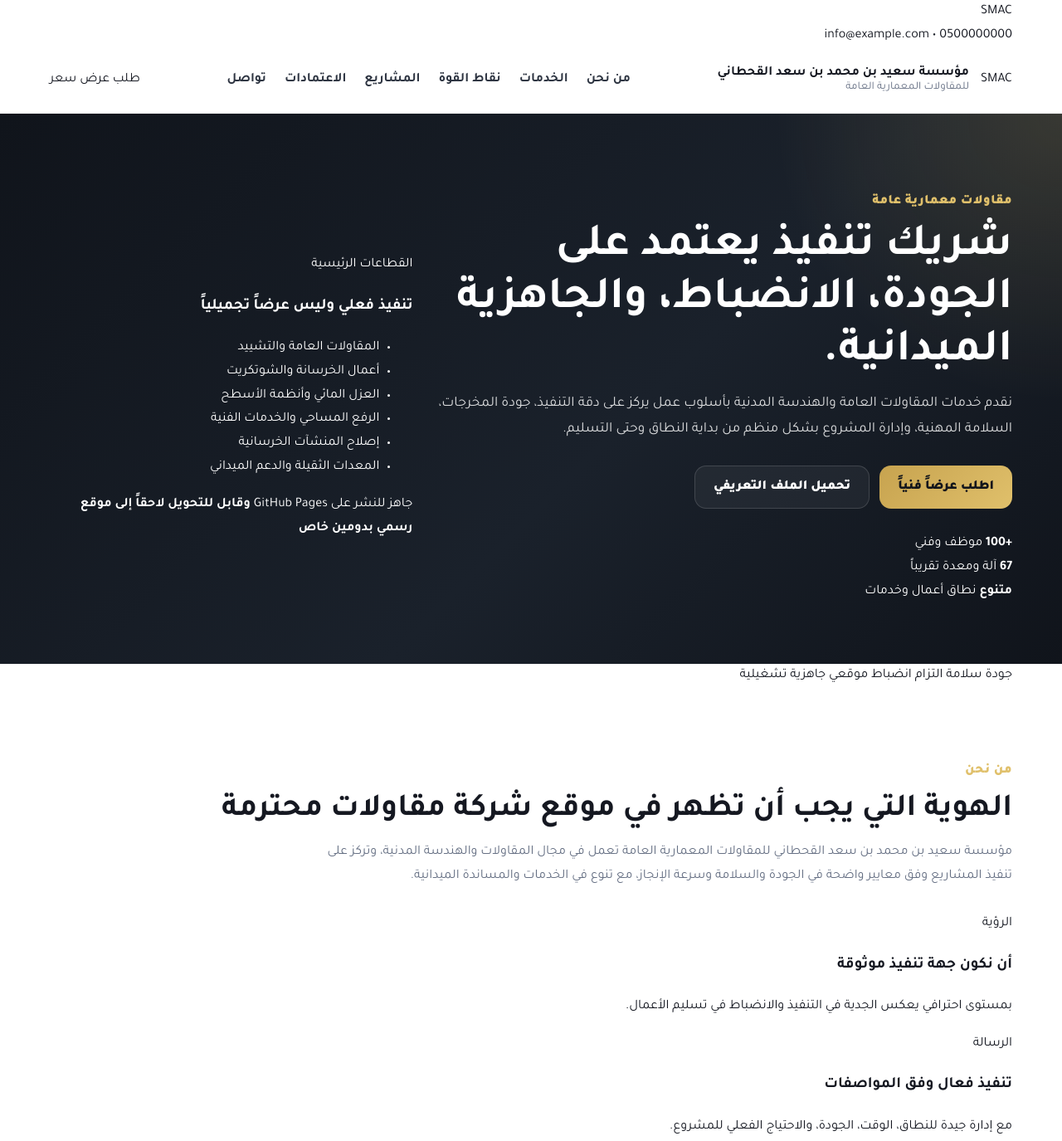
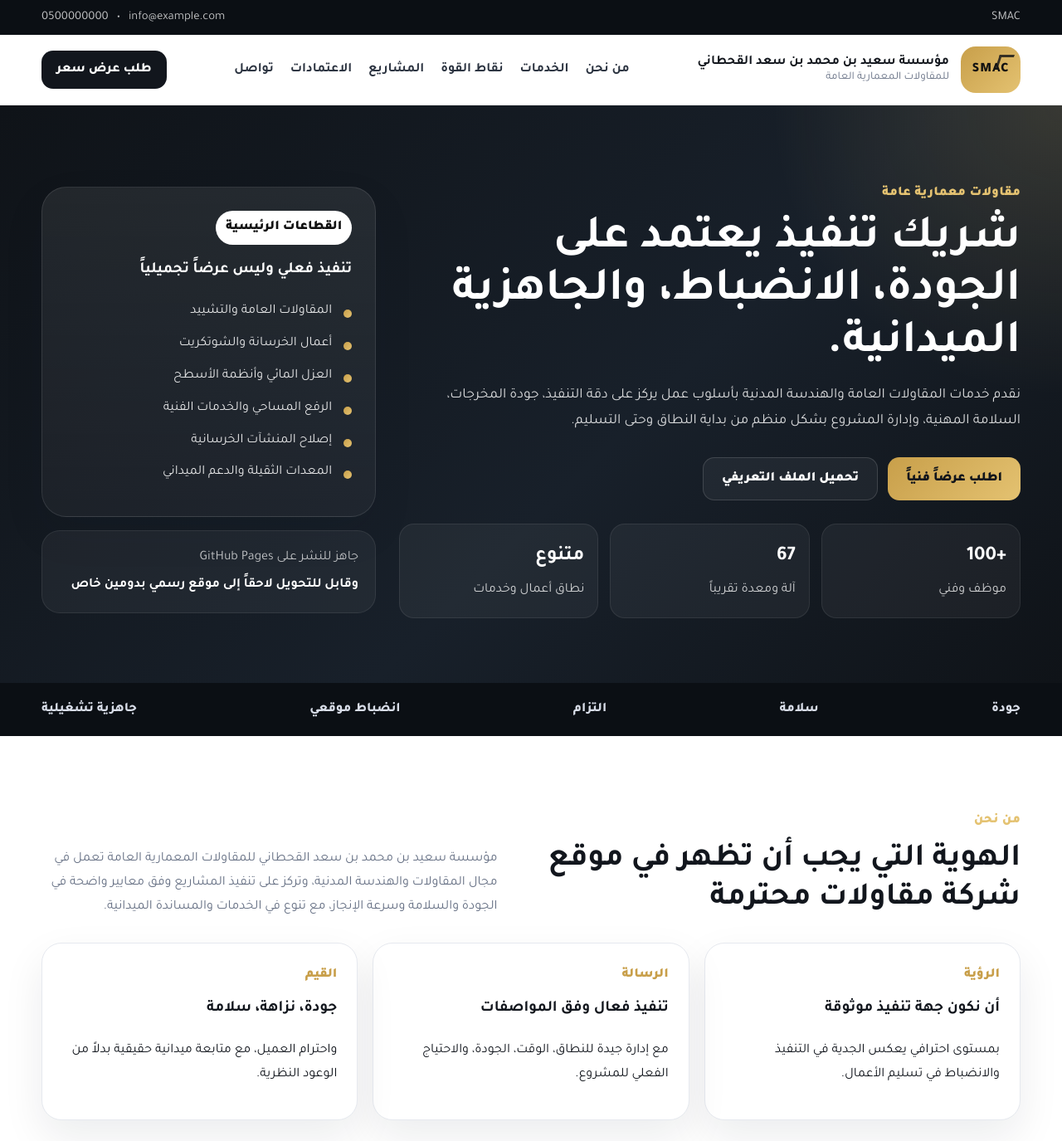
Before and after one commit to d3hm2014/smac, a plain HTML site: page index.html in a window 1280 px wide. Shown: the top 1375 px of the page at 83% size. Drawn offline with Linux system fonts and the light colour scheme.

Commit message:
Refactor styles and improve responsiveness
Updated CSS variables and styles for various components, including adjustments to colors, shadows, and layout for better responsiveness.

```diff
--- a/styles.css
+++ b/styles.css
@@ -1,93 +1,507 @@
 :root{
   --bg:#0f1318;
-  --bg-2:#171c24;
+  --bg2:#151b22;
   --surface:#ffffff;
-  --surface-2:#f6f7f9;
-  --line:#e7e9ee;
-  --text:#151821;
-  --muted:#667084;
-  --gold:#c7a34f;
-  --gold-2:#e0c06b;
+  --surface2:#f5f7fa;
+  --line:#e6e9ef;
+  --text:#12161d;
+  --muted:#677185;
+  --gold:#c89f4a;
+  --gold2:#e4c271;
+  --dark:#0f1318;
   --white:#ffffff;
-  --shadow:0 18px 45px rgba(0,0,0,.08);
+  --shadow:0 20px 50px rgba(14,22,35,.08);
   --radius:24px;
 }
 *{box-sizing:border-box}
 html{scroll-behavior:smooth}
-body{margin:0;font-family:"Tajawal",system-ui,sans-serif;background:#fff;color:var(--text);line-height:1.8}
+body{
+  margin:0;
+  font-family:"Tajawal",system-ui,sans-serif;
+  color:var(--text);
+  background:#fff;
+  line-height:1.8;
+}
 a{text-decoration:none;color:inherit}
-.container{width:min(1160px,calc(100% - 32px));margin:auto}
-.site-header{position:sticky;top:0;z-index:60;background:rgba(255,255,255,.88);backdrop-filter:blur(14px);border-bottom:1px solid rgba(0,0,0,.06)}
-.nav{min-height:78px;display:flex;align-items:center;justify-content:space-between;gap:20px}
-.brand{display:flex;align-items:center;gap:14px}
-.brand-icon{min-width:64px;height:48px;display:grid;place-items:center;border-radius:16px;background:linear-gradient(135deg,var(--gold),var(--gold-2));color:#111;font-weight:900;letter-spacing:1px}
-.brand-copy{display:flex;flex-direction:column;line-height:1.2}
+.container{width:min(1180px,calc(100% - 32px));margin:auto}
+.topbar{
+  background:#0b0f14;
+  color:rgba(255,255,255,.75);
+  font-size:.92rem;
+}
+.topbar-wrap{
+  min-height:42px;
+  display:flex;
+  align-items:center;
+  justify-content:space-between;
+  gap:12px;
+}
+.topbar-links{
+  display:flex;
+  align-items:center;
+  gap:10px;
+  flex-wrap:wrap;
+}
+.site-header{
+  position:sticky;
+  top:0;
+  z-index:50;
+  background:rgba(255,255,255,.88);
+  backdrop-filter:blur(14px);
+  border-bottom:1px solid rgba(0,0,0,.06);
+}
+.nav{
+  min-height:84px;
+  display:flex;
+  align-items:center;
+  justify-content:space-between;
+  gap:16px;
+}
+.brand{
+  display:flex;
+  align-items:center;
+  gap:14px;
+  min-width:0;
+}
+.brand-mark{
+  width:72px;
+  height:56px;
+  border-radius:18px;
+  background:linear-gradient(135deg,var(--gold),var(--gold2));
+  position:relative;
+  display:flex;
+  align-items:center;
+  justify-content:center;
+  overflow:hidden;
+  flex-shrink:0;
+}
+.mark-line{
+  position:absolute;
+  top:10px;
+  right:10px;
+  width:18px;
+  height:18px;
+  border-top:3px solid #1b1b1b;
+  border-left:3px solid #1b1b1b;
+  transform:skew(-18deg);
+  opacity:.85;
+}
+.mark-text{
+  font-weight:900;
+  color:#111;
+  letter-spacing:1px;
+}
+.brand-copy{
+  display:flex;
+  flex-direction:column;
+  line-height:1.2;
+}
 .brand-copy strong{font-size:1rem}
 .brand-copy small{color:var(--muted)}
-.nav-links{display:flex;align-items:center;gap:22px;flex-wrap:wrap}
-.nav-links a{font-weight:700;color:#2d3441}
-.menu-toggle{display:none;border:0;background:#11161d;color:#fff;border-radius:12px;padding:10px 12px;font-size:20px}
+.nav-links{
+  display:flex;
+  gap:20px;
+  align-items:center;
+  flex-wrap:wrap;
+}
+.nav-links a{
+  font-weight:700;
+  color:#2b3340;
+}
+.nav-cta{
+  min-height:46px;
+  padding:0 18px;
+  border-radius:14px;
+  background:#12161d;
+  color:#fff;
+  display:inline-flex;
+  align-items:center;
+  justify-content:center;
+  font-weight:800;
+  white-space:nowrap;
+}
+.menu-toggle{
+  display:none;
+  border:0;
+  background:#11161d;
+  color:#fff;
+  border-radius:12px;
+  padding:10px 12px;
+  font-size:20px;
+}
 
-.hero{padding:92px 0 72px;background:radial-gradient(circle at top right, rgba(224,192,107,.16), transparent 24%),linear-gradient(135deg, #10141b, #1a212b 58%, #10141b);color:#fff}
-.hero-grid{display:grid;grid-template-columns:1.35fr .85fr;gap:28px;align-items:center}
-.eyebrow{margin:0 0 10px;color:var(--gold-2);font-weight:900;letter-spacing:.3px}
-.hero h1{margin:0 0 14px;font-size:clamp(2.2rem,4.3vw,4.3rem);line-height:1.15}
-.hero-text{margin:0;max-width:760px;color:rgba(255,255,255,.84);font-size:1.08rem}
-.hero-actions{margin:28px 0;display:flex;gap:12px;flex-wrap:wrap}
-.btn{min-height:52px;padding:0 22px;border-radius:14px;display:inline-flex;align-items:center;justify-content:center;font-weight:900;transition:.2s ease}
+.hero{
+  padding:92px 0 78px;
+  background:
+    radial-gradient(circle at top right, rgba(228,194,113,.16), transparent 24%),
+    linear-gradient(135deg,#0f1318,#18202a 58%,#0f1318);
+  color:#fff;
+}
+.hero-grid{
+  display:grid;
+  grid-template-columns:1.3fr .7fr;
+  gap:28px;
+  align-items:center;
+}
+.eyebrow{
+  margin:0 0 10px;
+  color:var(--gold2);
+  font-weight:900;
+  letter-spacing:.2px;
+}
+.hero h1{
+  margin:0 0 14px;
+  font-size:clamp(2.3rem,4.4vw,4.5rem);
+  line-height:1.12;
+}
+.hero-text{
+  max-width:760px;
+  color:rgba(255,255,255,.84);
+  font-size:1.08rem;
+  margin:0;
+}
+.hero-actions{
+  margin:28px 0;
+  display:flex;
+  gap:12px;
+  flex-wrap:wrap;
+}
+.btn{
+  min-height:52px;
+  padding:0 22px;
+  border-radius:14px;
+  display:inline-flex;
+  align-items:center;
+  justify-content:center;
+  font-weight:900;
+  transition:.2s ease;
+}
 .btn:hover{transform:translateY(-2px)}
-.btn-primary{background:linear-gradient(135deg,var(--gold),var(--gold-2));color:#12151b}
-.btn-secondary{background:rgba(255,255,255,.05);border:1px solid rgba(255,255,255,.14);color:#fff}
-.hero-metrics{display:grid;grid-template-columns:repeat(3,1fr);gap:14px}
-.hero-metrics article{border:1px solid rgba(255,255,255,.1);background:rgba(255,255,255,.05);border-radius:18px;padding:18px 16px}
-.hero-metrics strong{display:block;font-size:1.5rem;margin-bottom:4px}
-.hero-metrics span{color:rgba(255,255,255,.78);font-size:.96rem}
-.hero-panel{background:linear-gradient(180deg, rgba(255,255,255,.08), rgba(255,255,255,.04));border:1px solid rgba(255,255,255,.12);border-radius:30px;padding:28px;box-shadow:var(--shadow)}
-.panel-badge{width:max-content;background:#fff;color:#111;border-radius:999px;padding:6px 12px;font-weight:900;margin-bottom:14px}
-.hero-panel h3{margin:0 0 12px}
-.hero-panel ul{margin:0;padding-inline-start:20px;color:rgba(255,255,255,.86)}
-.panel-note{margin-top:18px;color:var(--gold-2);font-weight:700}
+.btn-primary{
+  background:linear-gradient(135deg,var(--gold),var(--gold2));
+  color:#11151b;
+}
+.btn-secondary{
+  border:1px solid rgba(255,255,255,.14);
+  background:rgba(255,255,255,.05);
+  color:#fff;
+}
+.hero-stats{
+  display:grid;
+  grid-template-columns:repeat(3,1fr);
+  gap:14px;
+}
+.hero-stats article{
+  background:rgba(255,255,255,.05);
+  border:1px solid rgba(255,255,255,.08);
+  border-radius:18px;
+  padding:18px 16px;
+}
+.hero-stats strong{
+  display:block;
+  font-size:1.5rem;
+  margin-bottom:4px;
+}
+.hero-stats span{
+  color:rgba(255,255,255,.78);
+}
+.hero-side{
+  display:flex;
+  flex-direction:column;
+  gap:16px;
+}
+.hero-card{
+  border-radius:30px;
+  padding:28px;
+  background:linear-gradient(180deg,rgba(255,255,255,.08),rgba(255,255,255,.04));
+  border:1px solid rgba(255,255,255,.1);
+  box-shadow:var(--shadow);
+}
+.card-chip{
+  display:inline-flex;
+  padding:6px 12px;
+  border-radius:999px;
+  background:#fff;
+  color:#111;
+  font-weight:900;
+  margin-bottom:14px;
+}
+.hero-card h3{margin-top:0}
+.feature-list{
+  list-style:none;
+  margin:0;
+  padding:0;
+}
+.feature-list li{
+  position:relative;
+  padding-right:24px;
+  margin:10px 0;
+  color:rgba(255,255,255,.88);
+}
+.feature-list li::before{
+  content:"";
+  position:absolute;
+  right:0;
+  top:12px;
+  width:10px;
+  height:10px;
+  border-radius:50%;
+  background:linear-gradient(135deg,var(--gold),var(--gold2));
+}
+.mini-panel{
+  border-radius:22px;
+  padding:18px 20px;
+  background:rgba(255,255,255,.05);
+  border:1px solid rgba(255,255,255,.08);
+}
+.mini-panel span{
+  display:block;
+  color:rgba(255,255,255,.7);
+  margin-bottom:4px;
+}
+.mini-panel strong{color:#fff}
 
-.section{padding:86px 0}
-.soft{background:var(--surface-2)}
-.dark-band{background:#11161d;color:#fff}
+.trust-strip{
+  background:#0b0f14;
+  color:rgba(255,255,255,.84);
+}
+.trust-wrap{
+  min-height:64px;
+  display:flex;
+  align-items:center;
+  justify-content:space-between;
+  gap:18px;
+  flex-wrap:wrap;
+}
+.trust-wrap span{
+  font-weight:800;
+  color:#d8dde8;
+}
+
+.section{padding:88px 0}
+.soft{background:var(--surface2)}
+.dark{background:#11161d;color:#fff}
 .section-head{margin-bottom:28px}
-.section-head h2{margin:0;font-size:clamp(1.6rem,3vw,2.7rem);line-height:1.25}
-.section-text{margin:12px 0 0;max-width:860px;color:var(--muted)}
-.light h2,.light .section-text,.light-text{color:rgba(255,255,255,.84)}
-.grid-3,.grid-4{display:grid;gap:18px}
-.grid-3{grid-template-columns:repeat(3,1fr)}
-.grid-4{grid-template-columns:repeat(4,1fr)}
-.card,.service-card,.project-card,.contact-card{background:#fff;border:1px solid var(--line);border-radius:var(--radius);padding:24px;box-shadow:var(--shadow)}
-.card h3,.service-card h3,.project-card h3{margin-top:0}
-.service-no{display:inline-flex;min-width:44px;height:44px;align-items:center;justify-content:center;border-radius:14px;background:linear-gradient(135deg,var(--gold),var(--gold-2));color:#111;font-weight:900;margin-bottom:14px}
-.list-check{margin:0;padding:0;list-style:none}
-.list-check li{position:relative;padding-right:22px;margin:8px 0}
-.list-check li::before{content:"✓";position:absolute;right:0;top:0;color:var(--gold);font-weight:900}
-.projects-grid .project-card{background:rgba(255,255,255,.05);border:1px solid rgba(255,255,255,.08);color:#fff;box-shadow:none}
-.project-tag{width:max-content;background:rgba(224,192,107,.14);color:var(--gold-2);border:1px solid rgba(224,192,107,.18);border-radius:999px;padding:5px 12px;margin-bottom:14px;font-weight:800}
-.contact-box{background:linear-gradient(135deg,#171c24,#11151b);color:#fff;border-radius:32px;padding:34px;display:grid;grid-template-columns:1.15fr .85fr;gap:24px;align-items:start}
-.contact-copy h2{margin:0 0 10px;font-size:clamp(1.7rem,3vw,2.6rem)}
-.contact-copy p{color:rgba(255,255,255,.82)}
-.contact-cards{display:grid;grid-template-columns:1fr 1fr;gap:14px}
-.contact-card{background:rgba(255,255,255,.05);color:#fff;border:1px solid rgba(255,255,255,.1);box-shadow:none}
-.contact-card span{display:block;color:rgba(255,255,255,.66);margin-bottom:8px;font-size:.95rem}
-.contact-card strong,.contact-card a{font-size:1.04rem;font-weight:800}
-.site-footer{background:#0c1015;color:rgba(255,255,255,.78);padding:24px 0}
-.footer-wrap{display:flex;align-items:center;justify-content:space-between;gap:20px;flex-wrap:wrap}
+.section-head h2{
+  margin:0;
+  font-size:clamp(1.6rem,3vw,2.8rem);
+  line-height:1.22;
+}
+.section-text{
+  margin:12px 0 0;
+  color:var(--muted);
+  max-width:820px;
+}
+.split{
+  display:grid;
+  grid-template-columns:1fr .9fr;
+  gap:20px;
+  align-items:end;
+}
+.light h2,.light .section-text,.light-text{color:rgba(255,255,255,.82)}
+
+.about-grid,
+.services-grid,
+.strength-grid,
+.projects-grid,
+.docs-grid{
+  display:grid;
+  gap:18px;
+}
+.about-grid{grid-template-columns:repeat(3,1fr)}
+.services-grid{grid-template-columns:repeat(3,1fr)}
+.strength-grid{grid-template-columns:repeat(4,1fr)}
+.projects-grid{grid-template-columns:repeat(3,1fr)}
+.docs-grid{grid-template-columns:repeat(4,1fr)}
+
+.info-card,
+.service-card,
+.strength-card,
+.doc-card{
+  background:#fff;
+  border:1px solid var(--line);
+  border-radius:var(--radius);
+  padding:24px;
+  box-shadow:var(--shadow);
+}
+.info-card h3,
+.service-card h3,
+.strength-card h3,
+.doc-card h3{margin-top:0}
+.card-kicker{
+  display:inline-block;
+  color:var(--gold);
+  font-weight:900;
+  margin-bottom:10px;
+}
+.service-number{
+  width:46px;
+  height:46px;
+  display:grid;
+  place-items:center;
+  border-radius:14px;
+  background:linear-gradient(135deg,var(--gold),var(--gold2));
+  color:#111;
+  font-weight:900;
+  margin-bottom:14px;
+}
+.process-box{
+  margin-top:28px;
+  border-radius:30px;
+  padding:28px;
+  background:linear-gradient(135deg,#151b23,#10151b);
+  color:#fff;
+}
+.process-head h2{
+  margin:.2rem 0 0;
+  font-size:clamp(1.5rem,2.8vw,2.2rem);
+}
+.process-steps{
+  margin-top:22px;
+  display:grid;
+  grid-template-columns:repeat(4,1fr);
+  gap:14px;
+}
+.process-steps article{
+  background:rgba(255,255,255,.05);
+  border:1px solid rgba(255,255,255,.08);
+  border-radius:20px;
+  padding:18px;
+}
+.process-steps strong{
+  display:block;
+  font-size:1.4rem;
+  color:var(--gold2);
+  margin-bottom:6px;
+}
+
+.project-card{
+  background:rgba(255,255,255,.05);
+  border:1px solid rgba(255,255,255,.08);
+  border-radius:28px;
+  padding:24px;
+}
+.project-label{
+  display:inline-flex;
+  padding:6px 12px;
+  border-radius:999px;
+  background:rgba(228,194,113,.12);
+  border:1px solid rgba(228,194,113,.18);
+  color:var(--gold2);
+  font-weight:900;
+  margin-bottom:14px;
+}
+.project-card h3{margin-top:0}
+.project-card p{color:rgba(255,255,255,.8)}
+
+.cta-box{
+  border-radius:34px;
+  padding:36px;
+  background:linear-gradient(135deg,#171d26,#10141b);
+  color:#fff;
+}
+.cta-copy h2{
+  margin:.2rem 0 .7rem;
+  font-size:clamp(1.8rem,3vw,2.8rem);
+}
+.cta-copy p{color:rgba(255,255,255,.82)}
+.contact-grid{
+  margin-top:24px;
+  display:grid;
+  grid-template-columns:repeat(4,1fr);
+  gap:14px;
+}
+.contact-item{
+  background:rgba(255,255,255,.05);
+  border:1px solid rgba(255,255,255,.08);
+  border-radius:22px;
+  padding:18px;
+}
+.contact-item span{
+  display:block;
+  color:rgba(255,255,255,.65);
+  margin-bottom:8px;
+}
+.contact-item strong,
+.contact-item a{
+  font-size:1.03rem;
+  font-weight:800;
+}
+
+.site-footer{
+  background:#0b0f14;
+  color:rgba(255,255,255,.76);
+  padding:26px 0;
+}
+.footer-wrap{
+  display:flex;
+  align-items:center;
+  justify-content:space-between;
+  gap:20px;
+  flex-wrap:wrap;
+}
 .footer-wrap p{margin:.3rem 0 0}
-.footer-links{display:flex;gap:18px;flex-wrap:wrap}
-.footer-links a{color:rgba(255,255,255,.82)}
+.footer-nav{
+  display:flex;
+  gap:18px;
+  flex-wrap:wrap;
+}
+.footer-nav a{color:rgba(255,255,255,.86)}
 
-@media (max-width: 960px){
-  .hero-grid,.grid-3,.grid-4,.contact-box{grid-template-columns:1fr}
-  .nav-links{display:none;position:absolute;top:78px;left:16px;right:16px;background:#fff;border:1px solid var(--line);border-radius:18px;padding:16px;box-shadow:var(--shadow);flex-direction:column;align-items:flex-start}
+@media (max-width: 1040px){
+  .hero-grid,
+  .split,
+  .about-grid,
+  .services-grid,
+  .strength-grid,
+  .projects-grid,
+  .docs-grid,
+  .process-steps,
+  .contact-grid{
+    grid-template-columns:1fr 1fr;
+  }
+}
+@media (max-width: 920px){
+  .nav-links{
+    display:none;
+    position:absolute;
+    top:84px;
+    left:16px;
+    right:16px;
+    background:#fff;
+    border:1px solid var(--line);
+    border-radius:18px;
+    padding:16px;
+    box-shadow:var(--shadow);
+    flex-direction:column;
+    align-items:flex-start;
+  }
   .nav-links.open{display:flex}
   .menu-toggle{display:block}
-  .contact-cards{grid-template-columns:1fr}
+  .nav-cta{display:none}
+  .hero-grid,
+  .split{
+    grid-template-columns:1fr;
+  }
 }
 @media (max-width: 680px){
+  .topbar-wrap,
+  .nav,
+  .trust-wrap,
+  .footer-wrap{
+    flex-direction:column;
+    align-items:flex-start;
+  }
   .hero{padding-top:58px}
-  .hero-metrics{grid-template-columns:1fr}
+  .hero-stats,
+  .about-grid,
+  .services-grid,
+  .strength-grid,
+  .projects-grid,
+  .docs-grid,
+  .process-steps,
+  .contact-grid{
+    grid-template-columns:1fr;
+  }
   .brand-copy small{display:none}
 }
```
